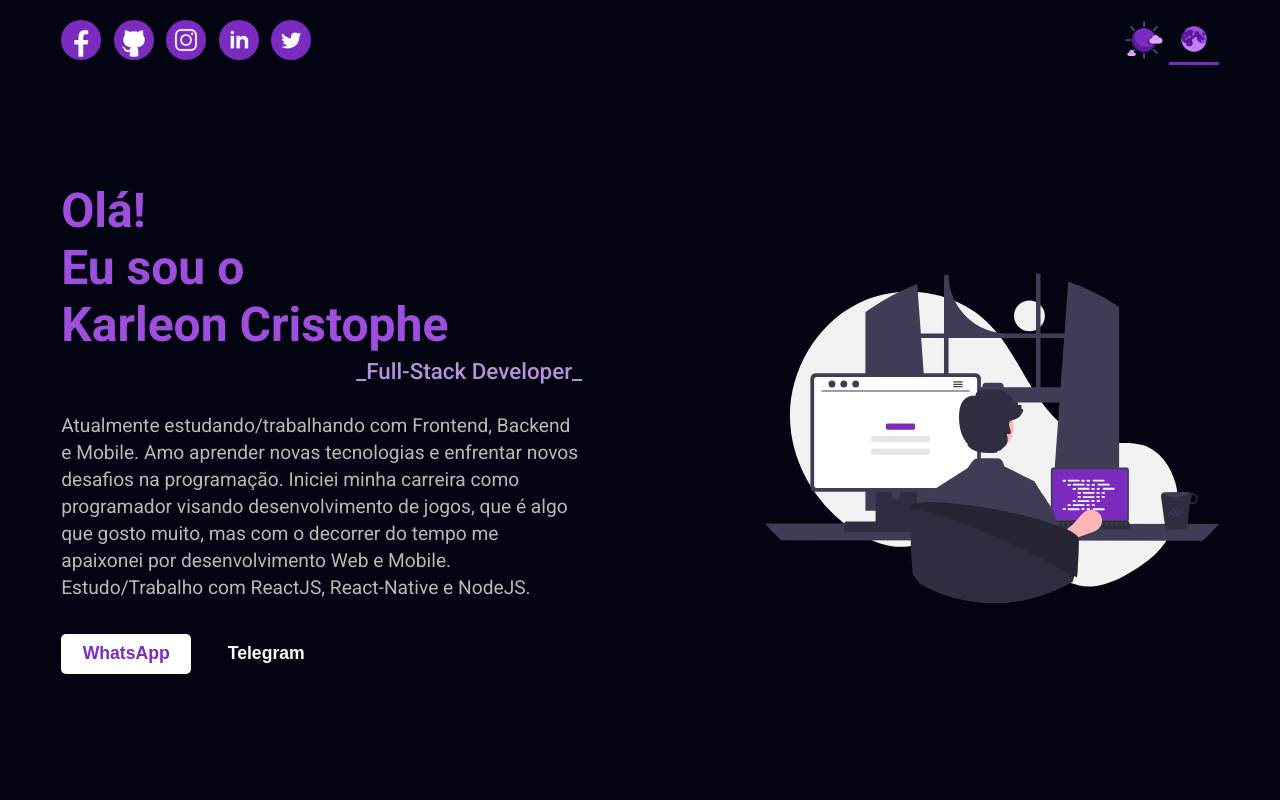
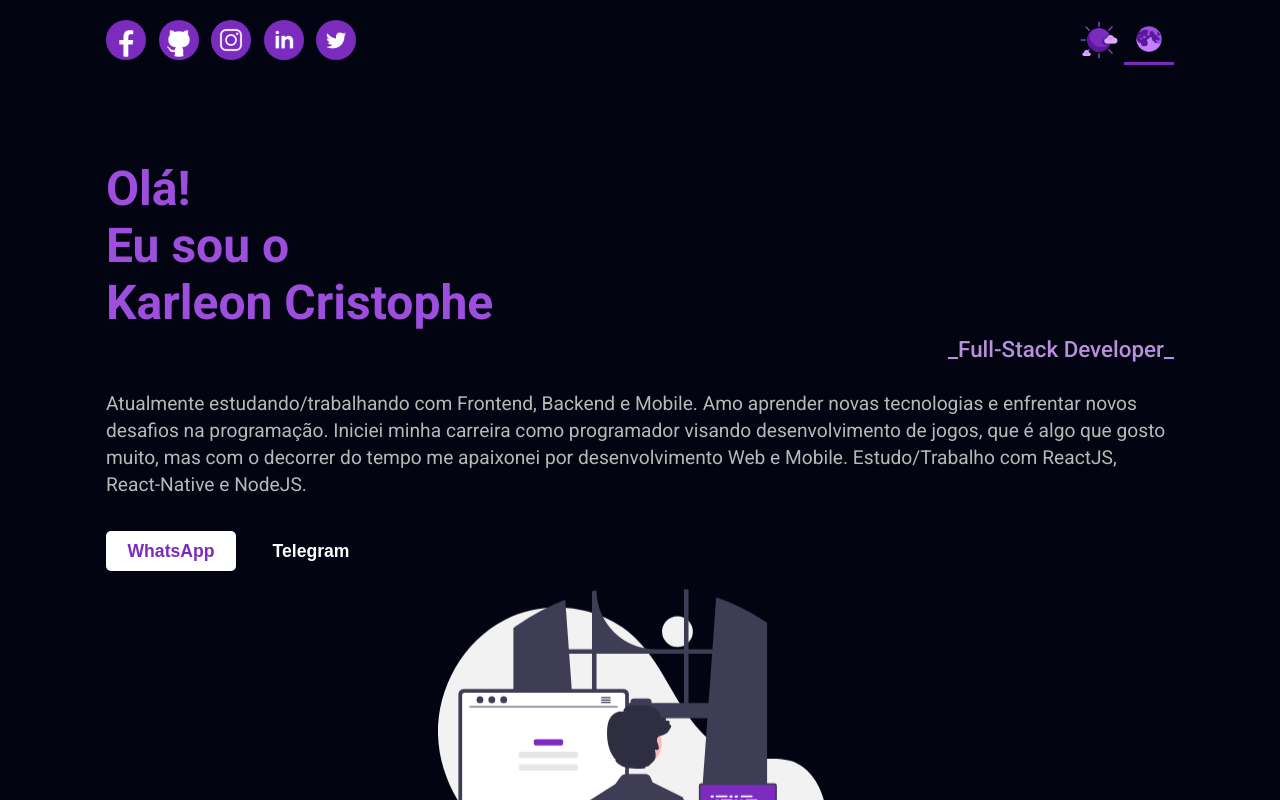
Before and after one commit to karleoncristophe/mysite, a Next.js app: page / in a window 1280 px wide. Built offline with nearby package versions, Linux system fonts and the light colour scheme.

Commit message:
new version

```diff
--- a/common/components/Header.jsx
+++ b/common/components/Header.jsx
@@ -130,7 +130,7 @@ const socialMedia = [
   {
     id: 0,
     name: 'Facebook',
-    link: 'https://www.facebook.com/profile.php?id=100009449735779',
+    link: 'https://www.facebook.com/karleoncristophe',
     image: '/facebook.png',
   },
   {
--- a/common/components/Informations.jsx
+++ b/common/components/Informations.jsx
@@ -7,7 +7,7 @@ const Article = styled.article`
   flex-direction: column;
   width: 45%;
 
-  @media (max-width: 908px) {
+  @media (max-width: 1585px) {
     display: flex;
     width: 100%;
   }
--- a/common/components/Main.jsx
+++ b/common/components/Main.jsx
@@ -4,6 +4,10 @@ import Informations from './Informations';
 const Wrapper = styled.main`
   display: flex;
   height: 100%;
+
+  @media (max-width: 1585px) {
+    padding-top: 8%;
+  }
 `;
 
 const Section = styled.section`
@@ -11,7 +15,7 @@ const Section = styled.section`
   align-items: center;
   justify-content: space-between;
 
-  @media (max-width: 908px) {
+  @media (max-width: 1585px) {
     flex-direction: column;
   }
 `;
@@ -20,7 +24,7 @@ const Figure = styled.figure`
   display: flex;
   margin: 0;
 
-  @media (max-width: 908px) {
+  @media (max-width: 1205px) {
     width: 100%;
     height: 100%;
     justify-content: center;
@@ -33,6 +37,20 @@ const Drawing = styled.img`
   width: auto;
   aspect-ratio: attr(width);
   transition: 0.5s;
+  transform: translateY(0px);
+  animation: float 5s ease-in-out infinite;
+
+  @keyframes float {
+    0% {
+      transform: translateY(0px);
+    }
+    50% {
+      transform: translateY(-30px);
+    }
+    100% {
+      transform: translateY(0px);
+    }
+  }
 
   @media (max-width: 1281px) {
     height: 330px;
@@ -42,7 +60,7 @@ const Drawing = styled.img`
     height: 300px;
   }
   @media (max-width: 600px) {
-    margin-top: 30px;
+    margin-top: 15%;
     margin-bottom: 100px;
   }
 
@@ -61,7 +79,12 @@ const Main = () => {
       <Section>
         <Informations />
         <Figure>
-          <Drawing src="/programming.svg" className="" alt="Drawing" />
+          <Drawing
+            loading="lazy"
+            src="/programming.svg"
+            className=""
+            alt="Drawing"
+          />
         </Figure>
       </Section>
     </Wrapper>
--- a/pages/index.js
+++ b/pages/index.js
@@ -28,6 +28,12 @@ const Content = styled.div`
   padding-left: 10px;
   padding-right: 10px;
 
+  @media (max-width: 1585px) {
+    width: 85%;
+    padding-left: 10px;
+    padding-right: 10px;
+  }
+
   @media (max-width: 1200px) {
     width: 96%;
     padding-left: 10px;
```
Also changed, not shown: 1 other file (tests, documents, lock files or other folders).
